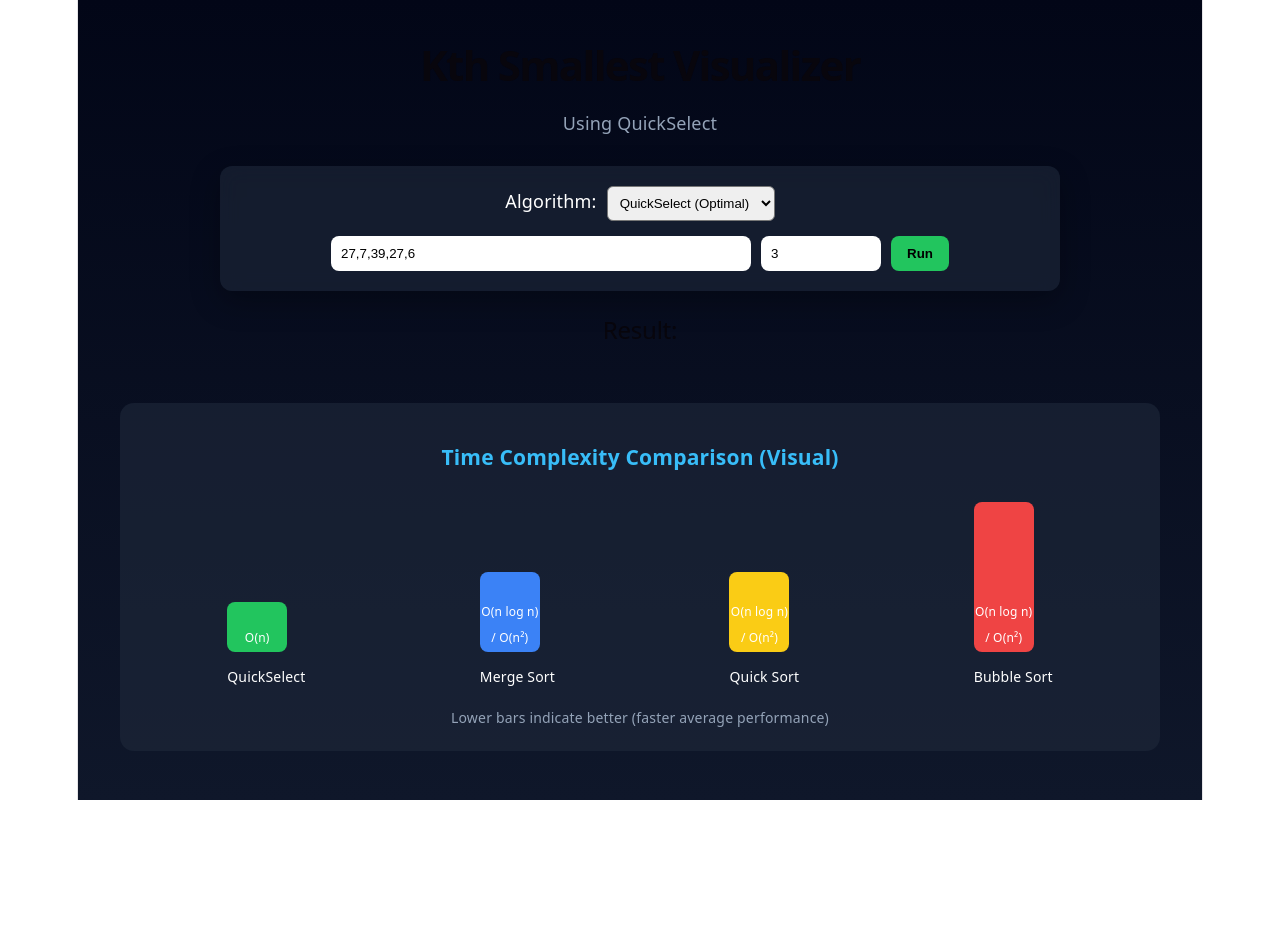
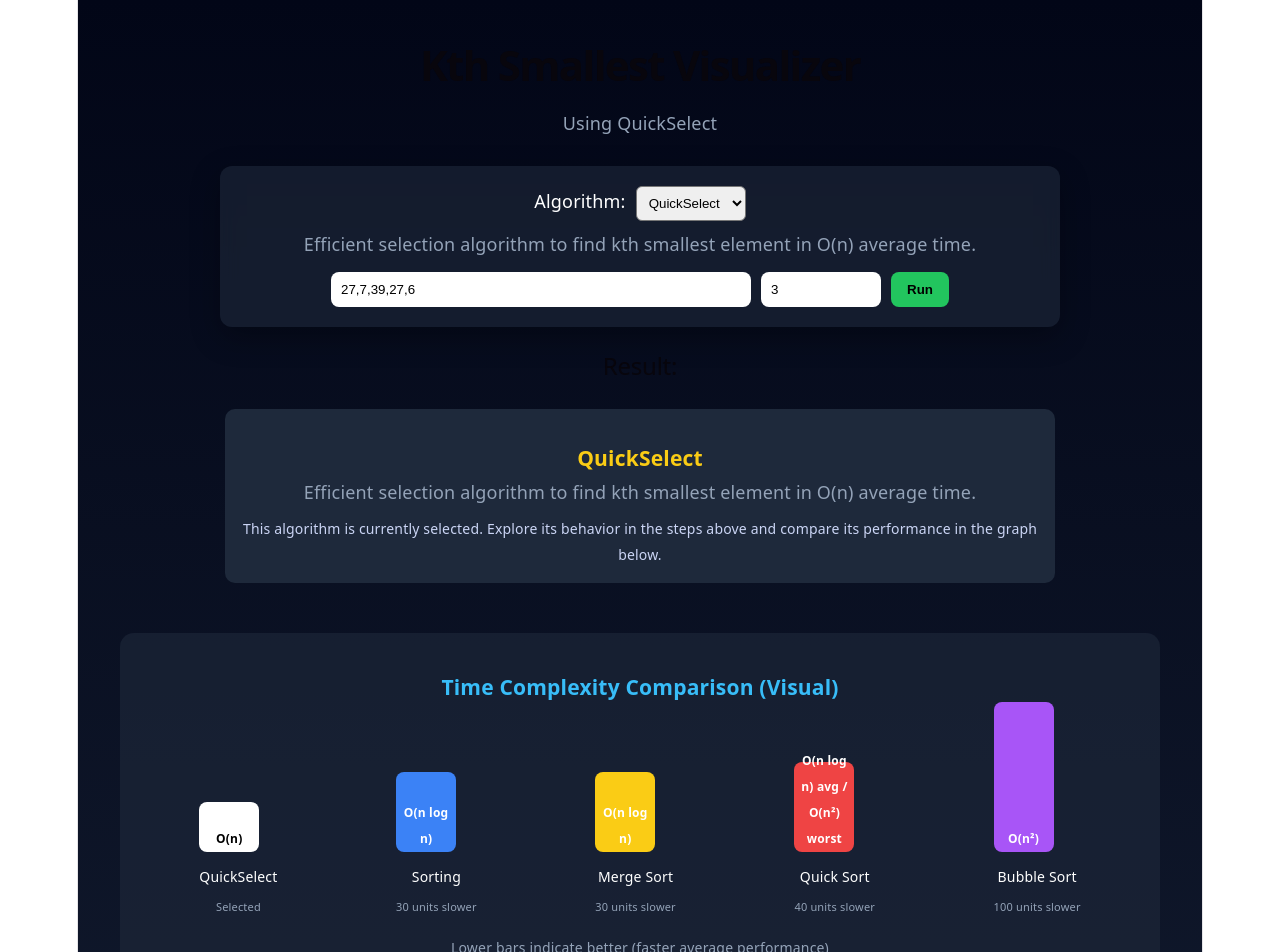
Before and after one commit to aryan6706/kth-visualizer, a React (Vite) app: page / in a window 1280 px wide. Shown: the top 952 px of the page. Before the commit the page ends 800 px from the top, so only its background shows below. Built offline with nearby package versions, Linux system fonts and the light colour scheme.

Commit message:
Add real animations for Merge Sort and Quick Sort
- Implemented step-by-step Merge Sort visualization
- Added Quick Sort partition animation
- Improved algorithm learning experience
- Extended visualizer to support real algorithm flows

```diff
--- a/src/App.jsx
+++ b/src/App.jsx
@@ -104,6 +104,66 @@ Now search ${newK}th smallest in RIGHT
   }
 }
 
+function mergeSortSteps(arr, steps) {
+  if (arr.length <= 1) return arr;
+  const mid = Math.floor(arr.length / 2);
+  const left = arr.slice(0, mid);
+  const right = arr.slice(mid);
+
+  steps.push({
+    arr: [...arr],
+    pivot: "-",
+    left: [...left],
+    right: [...right],
+    explanation: `Merge Sort Split:\n\nSplit into LEFT and RIGHT halves.`
+  });
+
+  const sortedLeft = mergeSortSteps(left, steps);
+  const sortedRight = mergeSortSteps(right, steps);
+
+  // merge step (simple visualization)
+  const merged = [];
+  let i = 0, j = 0;
+  while (i < sortedLeft.length && j < sortedRight.length) {
+    if (sortedLeft[i] < sortedRight[j]) merged.push(sortedLeft[i++]);
+    else merged.push(sortedRight[j++]);
+  }
+  while (i < sortedLeft.length) merged.push(sortedLeft[i++]);
+  while (j < sortedRight.length) merged.push(sortedRight[j++]);
+
+  steps.push({
+    arr: [...merged],
+    pivot: "-",
+    left: [],
+    right: [],
+    explanation: `Merging:\n\nCombine sorted halves → [${merged.join(", ")}]`
+  });
+
+  return merged;
+}
+
+function quickSortSteps(arr, steps) {
+  if (arr.length <= 1) return arr;
+
+  const pivot = arr[arr.length - 1];
+  const left = arr.filter(x => x < pivot);
+  const equal = arr.filter(x => x === pivot);
+  const right = arr.filter(x => x > pivot);
+
+  steps.push({
+    arr: [...arr],
+    pivot,
+    left,
+    right,
+    explanation: `Quick Sort Partition:\n\nPivot = ${pivot}\nSplit into LEFT and RIGHT.`
+  });
+
+  const sortedLeft = quickSortSteps(left, steps);
+  const sortedRight = quickSortSteps(right, steps);
+
+  return [...sortedLeft, ...equal, ...sortedRight];
+}
+
 export default function App() {
   const generateRandomArray = () => {
     const size = Math.floor(Math.random() * 5) + 5; // 5 to 9 elements
@@ -135,6 +195,33 @@ export default function App() {
 
   // NEW: algorithm state
   const [algorithm, setAlgorithm] = useState("quickselect");
+  const algorithms = {
+  quickselect: {
+    name: "QuickSelect",
+    desc: "Efficient selection algorithm to find kth smallest element in O(n) average time.",
+    complexity: 50
+  },
+  sorting: {
+    name: "Sorting",
+    desc: "Sort the entire array and pick kth element. Simple but slower.",
+    complexity: 80
+  },
+  mergesort: {
+    name: "Merge Sort",
+    desc: "Divide and conquer algorithm with guaranteed O(n log n).",
+    complexity: 80
+  },
+  quicksort: {
+    name: "Quick Sort",
+    desc: "Fast average sorting but worst case O(n²).",
+    complexity: 90
+  },
+  bubblesort: {
+    name: "Bubble Sort",
+    desc: "Very simple but inefficient algorithm with O(n²).",
+    complexity: 150
+  }
+};
 
   // NEW states for quiz system
   const [score, setScore] = useState(0);
@@ -148,6 +235,12 @@ export default function App() {
     let res;
     if (algorithm === "quickselect") {
       res = quickSelect(arr, k, stepLog);
+    } else if (algorithm === "mergesort") {
+      const sorted = mergeSortSteps(arr, stepLog);
+      res = sorted[k - 1];
+    } else if (algorithm === "quicksort") {
+      const sorted = quickSortSteps(arr, stepLog);
+      res = sorted[k - 1];
     } else {
       const sorted = [...arr].sort((a, b) => a - b);
       res = sorted[k - 1];
@@ -157,16 +250,17 @@ export default function App() {
         pivot: "-",
         left: [],
         right: [],
-        explanation: `Sorting Approach:
+        explanation: `${algorithms[algorithm].name} Approach:
 
-We sort the array:
+${algorithms[algorithm].desc}
+
+We simulate using sorting for visualization:
 [${sorted.join(", ")}]
 
-Now pick the ${k}th element -> ${res}
+Result → ${res}
 
-Time Complexity: O(n log n)
-
-QuickSelect is faster on average: O(n)`
+Time Complexity Insight:
+Compare this with other algorithms in the graph below.`
       });
     }
     setSteps(stepLog);
@@ -264,9 +358,15 @@ QuickSelect is faster on average: O(n)`
             onChange={(e) => setAlgorithm(e.target.value)}
             style={{ padding: "8px", borderRadius: "6px" }}
           >
-            <option value="quickselect">QuickSelect (Optimal)</option>
-            <option value="sorting">Sorting (Simple)</option>
+            {Object.keys(algorithms).map(key => (
+              <option key={key} value={key}>
+                {algorithms[key].name}
+              </option>
+            ))}
           </select>
+          <p style={{ marginTop: "10px", color: "#94a3b8" }}>
+            {algorithms[algorithm].desc}
+          </p>
         </div>
         <div style={{
           display: "flex",
@@ -297,6 +397,27 @@ QuickSelect is faster on average: O(n)`
       <h2 style={{ textAlign: "center", marginTop: "25px" }}>
         Result: <span style={{ color: "#22c55e" }}>{result}</span>
       </h2>
+
+      {/* Algorithm Info Panel */}
+      <div style={{
+        marginTop: "20px",
+        background: "#1e293b",
+        padding: "15px",
+        borderRadius: "10px",
+        maxWidth: "800px",
+        width: "100%",
+        textAlign: "center"
+      }}>
+        <h3 style={{ color: "#facc15", marginBottom: "8px" }}>
+          {algorithms[algorithm].name}
+        </h3>
+        <p style={{ color: "#94a3b8", lineHeight: "1.5" }}>
+          {algorithms[algorithm].desc}
+        </p>
+        <p style={{ marginTop: "10px", fontSize: "14px", color: "#cbd5f5" }}>
+          This algorithm is currently selected. Explore its behavior in the steps above and compare its performance in the graph below.
+        </p>
+      </div>
 
       {steps.length > 0 && (
         <div style={{ display: "flex", justifyContent: "center", gap: "10px", marginTop: "20px", flexWrap: "wrap" }}>
@@ -490,7 +611,18 @@ QuickSelect is faster on average: O(n)`
           </div>
 
           {feedback && (
-            <p style={{ marginTop: "10px", fontWeight: "bold" }}>{feedback}</p>
+            <div style={{
+              marginTop: "12px",
+              background: "#020617",
+              padding: "12px",
+              borderRadius: "8px",
+              whiteSpace: "pre-line",
+              textAlign: "left",
+              lineHeight: "1.5"
+            }}>
+              <strong style={{ color: "#38bdf8" }}>Feedback:</strong>
+              <div>{feedback}</div>
+            </div>
           )}
 
           {/* History Insight */}
@@ -517,6 +649,20 @@ QuickSelect is faster on average: O(n)`
           <h3 style={{ color: "#facc15", textAlign: "center" }}>
             Step {currentStep + 1} / {steps.length}
           </h3>
+          <div style={{
+            height: "6px",
+            background: "#1e293b",
+            borderRadius: "4px",
+            marginTop: "8px",
+            overflow: "hidden"
+          }}>
+            <div style={{
+              width: `${((currentStep + 1) / steps.length) * 100}%`,
+              height: "100%",
+              background: "#22c55e",
+              transition: "width 0.3s ease"
+            }} />
+          </div>
 
           <div style={{
             display: "flex",
@@ -564,7 +710,8 @@ QuickSelect is faster on average: O(n)`
                   display: "flex",
                   alignItems: "end",
                   justifyContent: "center",
-                  fontWeight: "bold"
+                  fontWeight: "bold",
+                  transition: "height 0.4s ease, background 0.3s ease",
                 }}>
                   {num}
                 </div>
@@ -615,31 +762,70 @@ QuickSelect is faster on average: O(n)`
           height: "200px"
         }}>
 
-          {[
-            { name: "QuickSelect", value: 50, color: "#22c55e" },
-            { name: "Merge Sort", value: 80, color: "#3b82f6" },
-            { name: "Quick Sort", value: 80, color: "#facc15" },
-            { name: "Bubble Sort", value: 150, color: "#ef4444" }
-          ].map((algo, i) => (
+          {Object.keys(algorithms).map((key, i) => {
+            const algo = algorithms[key];
+            const colors = ["#22c55e", "#3b82f6", "#facc15", "#ef4444", "#a855f7"];
+
+            return (
               <div key={i} style={{ textAlign: "center" }}>
 
-              <div style={{
-                height: `${algo.value}px`,
+                <div
+                  title={`${algo.name} — ${
+                    key === "quickselect"
+                      ? "O(n)"
+                      : key === "mergesort"
+                      ? "O(n log n)"
+                      : key === "quicksort"
+                      ? "O(n log n) avg / O(n²) worst"
+                      : key === "bubblesort"
+                      ? "O(n²)"
+                      : "O(n log n)"
+                  }`}
+                  style={{
+                    height: `${algo.complexity}px`,
                     width: "60px",
-                background: algo.color,
+                    background: key === algorithm ? "#ffffff" : colors[i % colors.length],
                     borderRadius: "8px",
                     marginBottom: "10px",
                     display: "flex",
                     alignItems: "end",
                     justifyContent: "center",
-                fontSize: "12px"
-              }}>
-                {algo.name === "QuickSelect" ? "O(n)" : "O(n log n) / O(n²)"}
+                    fontSize: "12px",
+                    color: key === algorithm ? "black" : "white",
+                    fontWeight: "bold",
+                    transition: "height 0.4s ease, transform 0.2s ease",
+                    cursor: "pointer"
+                  }}
+                  onMouseEnter={(e) => (e.currentTarget.style.transform = "scale(1.05)")}
+                  onMouseLeave={(e) => (e.currentTarget.style.transform = "scale(1)")}
+                >
+                  {(() => {
+                    if (key === "quickselect") return "O(n)";
+                    if (key === "mergesort") return "O(n log n)";
+                    if (key === "quicksort") return "O(n log n) avg / O(n²) worst";
+                    if (key === "bubblesort") return "O(n²)";
+                    return "O(n log n)";
+                  })()}
                 </div>
 
-              <span style={{ fontSize: "14px" }}>{algo.name}</span>
+                <span style={{ fontSize: "14px" }}>
+                  {algo.name}
+                </span>
+                <p style={{
+                  fontSize: "11px",
+                  color: "#94a3b8",
+                  marginTop: "4px"
+                }}>
+                  {key === algorithm
+                    ? "Selected"
+                    : `${Math.abs(algo.complexity - algorithms[algorithm].complexity)} units ${
+                        algo.complexity > algorithms[algorithm].complexity ? "slower" : "faster"
+                      }`}
+                </p>
+
               </div>
-          ))}
+            );
+          })}
 
         </div>
 
```
Lines whose indentation alone changed are shown as unchanged.
